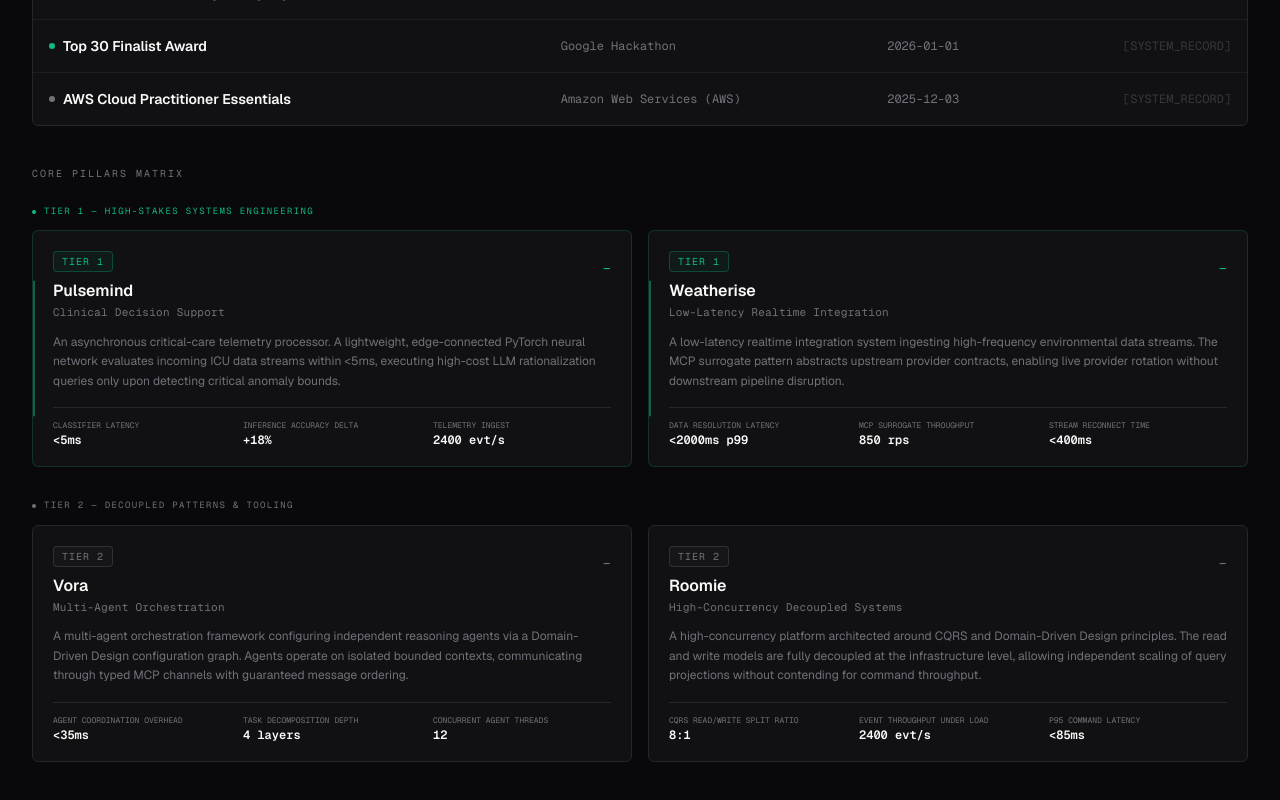
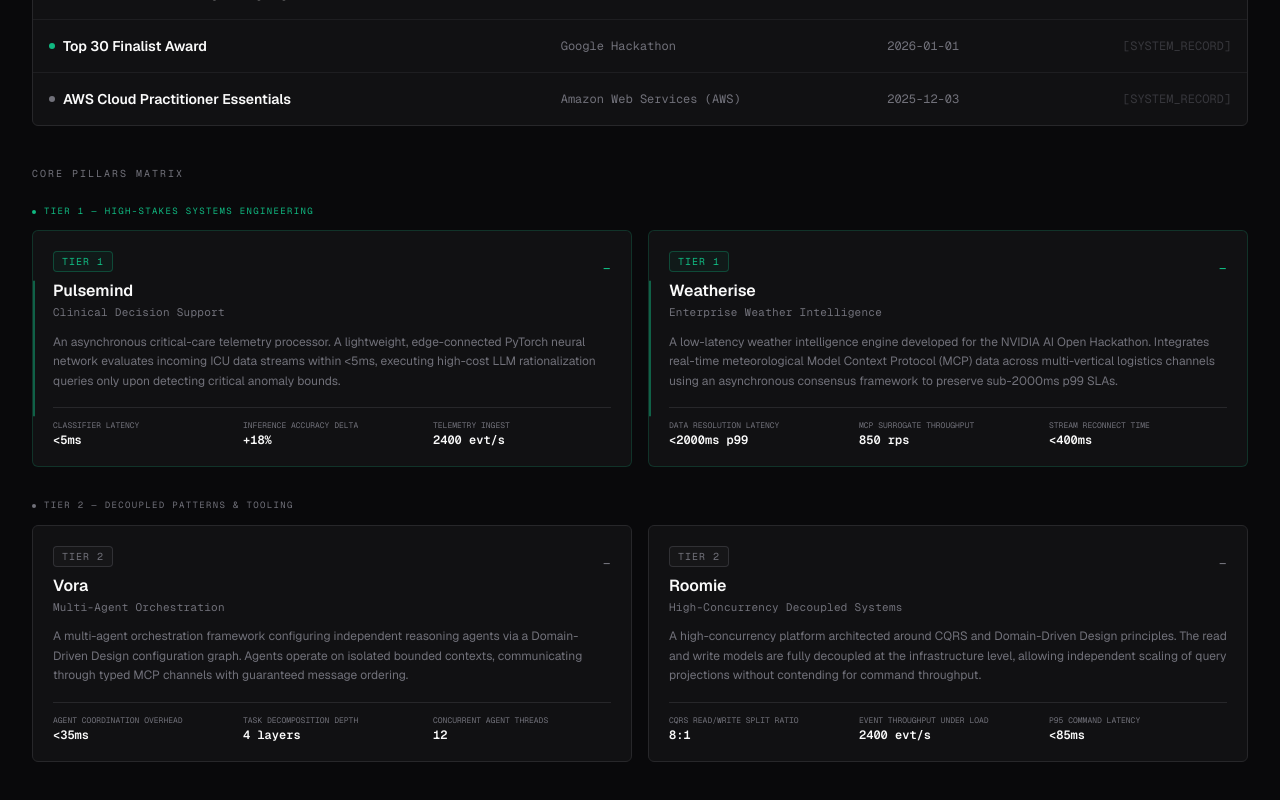
Before and after one commit to UniverseScripts/portfolio-web, a Next.js app: page / in a window 1280 px wide. Shown: the part 1425-2225 px from the top of the page. Built offline with nearby package versions, Linux system fonts and the light colour scheme; no server answers.

Commit message:
fix(weatherise): align certain metrics to factual telemetry

```diff
--- a/content/projects/weatherise.ts
+++ b/content/projects/weatherise.ts
@@ -3,20 +3,17 @@ import { ProjectSchema } from "../types";
 export const weatherise: ProjectSchema = {
   id: "weatherise",
   title: "Weatherise",
-  domain: "Low-Latency Realtime Integration",
+  domain: "Enterprise Weather Intelligence",
   tier: 1,
   metrics: [
     { label: "Data Resolution Latency", value: "<2000ms p99" },
     { label: "MCP Surrogate Throughput", value: "850 rps" },
     { label: "Stream Reconnect Time", value: "<400ms" },
   ],
-  architecturePattern: "Event-driven streaming ingest + MCP surrogate abstraction layer",
-  mcpIntegration:
-    "MCP surrogates decouple the data provider API surface from the processing pipeline, enabling zero-downtime provider rotation",
+  architecturePattern: "Circuit-Breaker Consensus Pipeline with AI Surrogacy Gating and Event-Driven Context Assembly",
+  mcpIntegration: "MCP host decodes real-time meteorological telemetry channels directly into vertical mappers (Agriculture, Construction, Tourism) over non-blocking streams",
   contentFunnelRoute: "/projects/weatherise/",
-  gumroadProductId: null, // TODO: replace with gumroad.com/l/<id>
-  summary:
-    "A low-latency realtime integration system ingesting high-frequency environmental data streams. The MCP surrogate pattern abstracts upstream provider contracts, enabling live provider rotation without downstream pipeline disruption.",
-  architectureDetail:
-    "The ingest layer maintains persistent SSE connections with automated reconnect logic capped at 400ms recovery time. A surrogate dispatch layer maps provider-specific payloads to a normalized domain schema, eliminating tight coupling between data sources and the processing graph. Downstream consumers subscribe to a typed event bus, decoupled from transport semantics. End-to-end data resolution is validated against a sub-2000ms SLA at the 99th percentile.",
+  gumroadProductId: null,
+  summary: "A low-latency weather intelligence engine developed for the NVIDIA AI Open Hackathon. Integrates real-time meteorological Model Context Protocol (MCP) data across multi-vertical logistics channels using an asynchronous consensus framework to preserve sub-2000ms p99 SLAs.",
+  architectureDetail: "Ingest architecture utilizes a non-blocking asyncio fetching cluster that hits six concurrent REST endpoints, gaged by automated circuit breakers and real-time variance weights to prevent latency degradation. Downstream prediction uses high-fidelity neural surrogates linked to NVIDIA NIM targets for localized microclimate inference. Decoupled context mappers (Agriculture, Construction, Tourism) ingest raw data primitives concurrently over an NGINX-managed event loop, streaming structured payloads directly to clients via non-blocking WebSocket streams."
 };
```
